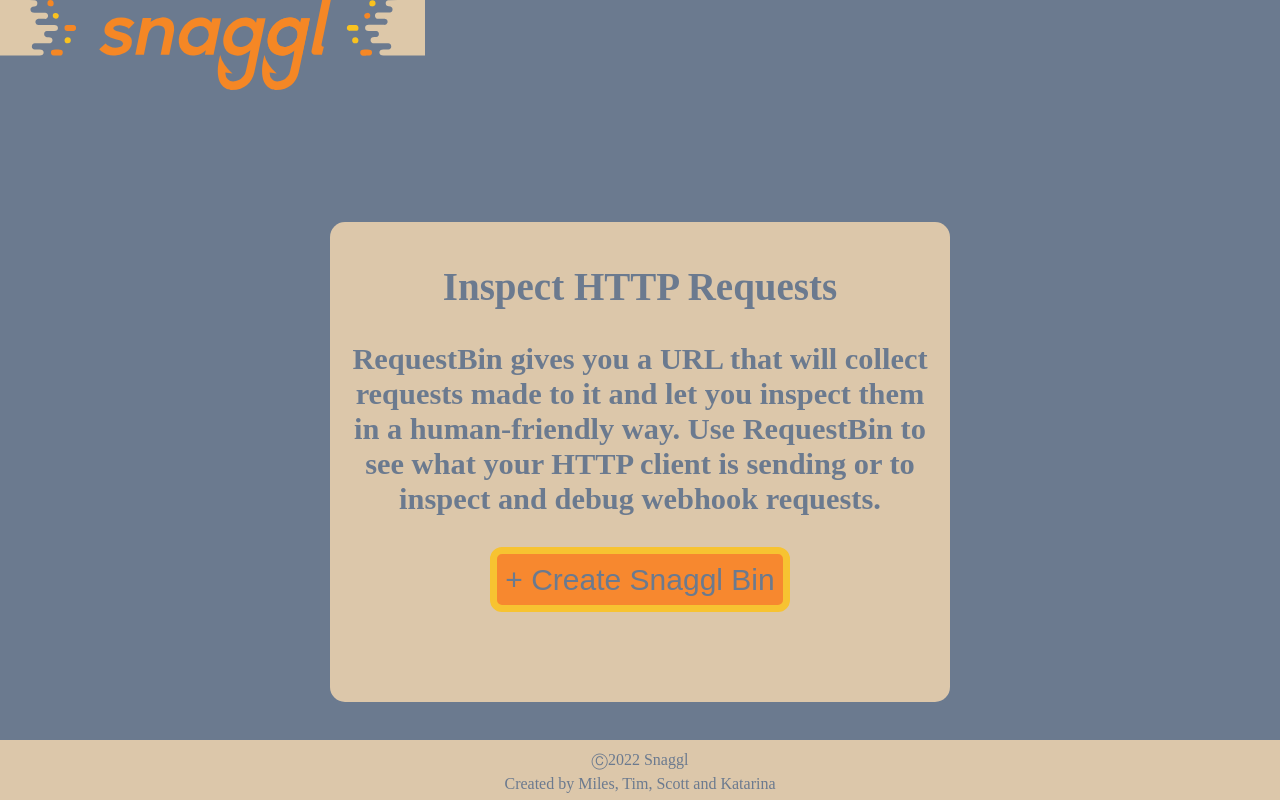
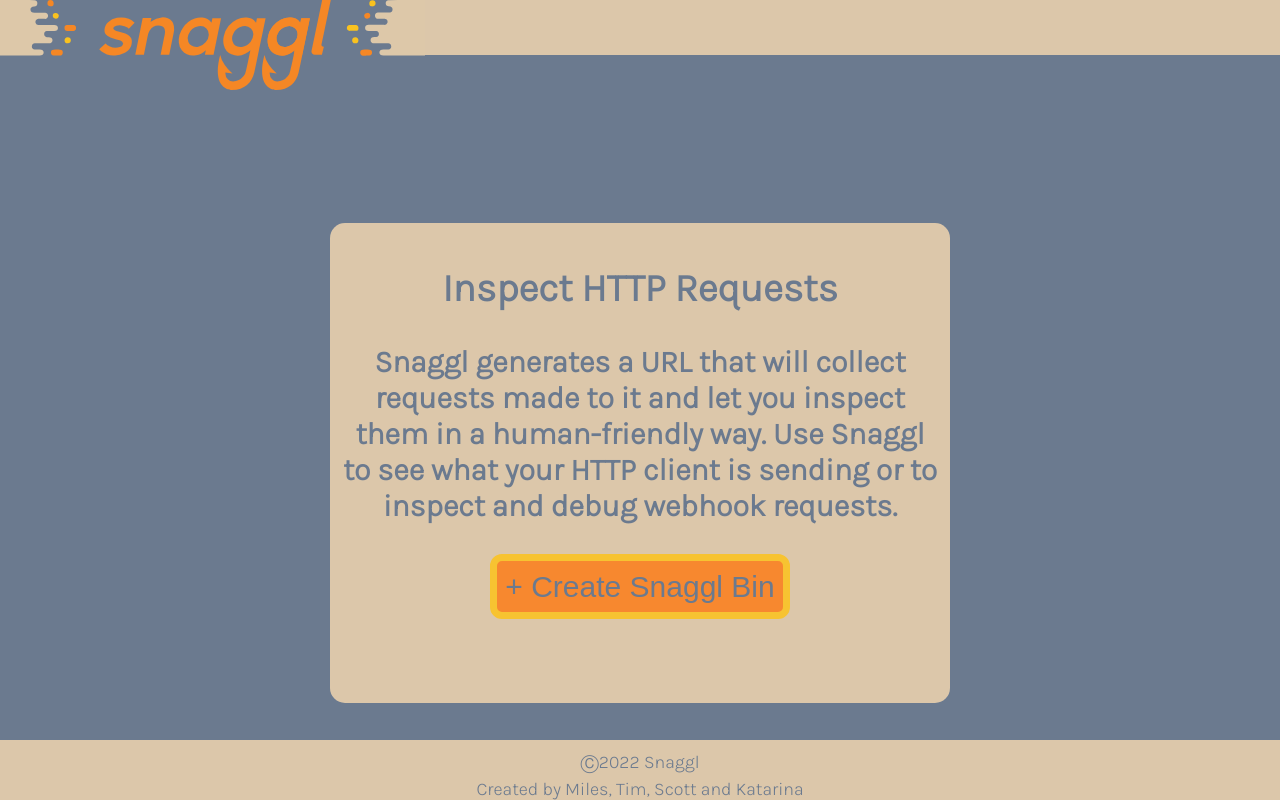
Before and after one commit to not-special/requestbin-clone-frontend, a React (Create React App) app: page / in a window 1280 px wide. Built offline with nearby package versions, Linux system fonts and the light colour scheme.

Commit message:
adding styles

```diff
--- a/src/App.js
+++ b/src/App.js
@@ -7,7 +7,7 @@
 import BinPage from "./components/BinPage";
 import dbOps from "./services/db.js";
 import Footer from "./components/Footer";
-import "./styles.css";
+
 
 const App = () => {
 	const navigate = useNavigate();
--- a/src/components/BinPage.js
+++ b/src/components/BinPage.js
@@ -8,9 +8,31 @@
   const ulStyle = {
     listStyleType: 'none',
     borderStyle: 'solid',
-    marginLeft: '25px',
-    marginRight: '25px'
+    marginLeft: '75px',
+    marginRight: '75px'
   };
+
+  const liStyle = {
+    overflow: 'auto',
+    maxHeight: '500px',
+    color: 'white'
+  };
+
+  const emptyBinStyle = {
+    marginLeft: '35px',
+    marginRight: '35px',
+    color: 'white'
+  }
+
+  const cliStyle = {
+    borderStyle: 'none',
+    borderRadius: '10px',
+    color: 'chartreuse',
+    backgroundColor: 'gray',
+    padding: '10px',
+    overflow: 'auto',
+    width: '65%'
+  }
 
   useEffect(() => {
     dbOps
@@ -25,16 +47,15 @@
 
   if (requests.length === 0) {
     return (
-      <div>
-      <h2>Bin URL: </h2>
-      <h3>{ path }</h3>
-      <h4>Make a request to get started</h4>
+      <div style={emptyBinStyle}>
+        <h2>Bin URL: { path }</h2>
+          <h4>Your bin is empty. Make a request to get started...</h4>
           <h5>cURL</h5>
-      <pre>
+          <pre style={cliStyle}>
             curl -X POST -d &quot;fizz=buzz&quot; http://v1.requestbin.net/r/fot5ok5r
           </pre>
           <h5>PowerShell</h5>
-      <pre>
+          <pre style={cliStyle}>
           powershell -NoLogo -Command &quot;(New-Object System.Net.WebClient).DownloadFile(&apos;http://v1.requestbin.net/r/fot5ok5r&apos;, &apos;C:\Windows\Temp\fot5ok5r.txt&apos;)&quot;
           </pre>
       </div>
@@ -43,11 +64,13 @@
 
   return (
     <div>
-      <h3>Request History for: {path}</h3>
+      <div className="bin-header-container">
+        <h3 className='bin-header'>Request History for Bin: {path}</h3>
+      </div>
       <div>
         { requests.map(request =>
             <ul key={request.id} style={ulStyle}>
-              <li>
+              <li style={liStyle}>
                 <p><strong>HTTP:</strong> {request.http_method}</p>
                 <div>
                   <p><strong>Headers:</strong></p>
--- a/src/components/Footer.js
+++ b/src/components/Footer.js
@@ -2,8 +2,8 @@
 
 const Footer = () => {
 	return (
-		<div class="footer">
-			<div class="text-box">
+		<div className="footer">
+			<div className="text-box">
 				<p>Ⓒ2022 Snaggl</p>
 				<p>Created by Miles, Tim, Scott and Katarina</p>
 			</div>
--- a/src/components/Home.js
+++ b/src/components/Home.js
@@ -4,12 +4,12 @@
 
 
 	return (
-		<div class="container-main">
-			<div class="main-box">
+		<div className="container-main">
+			<div className="main-box">
 			<h2>Inspect HTTP Requests</h2>
-			<h3>RequestBin gives you a URL that will collect requests made to it and let you inspect them in a human-friendly way.
-Use RequestBin to see what your HTTP client is sending or to inspect and debug webhook requests.</h3>
-			<button type="button" id="createbin_btn" class="button" onClick={handleClick}>+ Create Snaggl Bin</button>
+			<h3>Snaggl generates a URL that will collect requests made to it and let you inspect them in a human-friendly way.
+          Use Snaggl to see what your HTTP client is sending or to inspect and debug webhook requests.</h3>
+			<button type="button" id="createbin_btn" className="button" onClick={handleClick}>+ Create Snaggl Bin</button>
 			</div>
 		</div>
 	);
--- a/src/components/Navbar.js
+++ b/src/components/Navbar.js
@@ -3,10 +3,11 @@
 
 function Navbar() {
 	return (
-		<div>
+		<div className="navContainer">
 			<nav id="navabar">
 			<Link to="/"><img src="snaggl_logo_v2.svg" alt="" id="logo"/></Link>
 			</nav>
+			<div className="line"></div>
 			<Outlet />
 		</div>
 	);
--- a/src/index.js
+++ b/src/index.js
@@ -1,4 +1,5 @@
 import ReactDOM from "react-dom";
+import "./styles.css";
 import App from "./App";
 import {
   BrowserRouter as Router
--- a/src/styles.css
+++ b/src/styles.css
@@ -1,7 +1,22 @@
+@import url('https://fonts.googleapis.com/css2?family=Karla:wght@300&display=swap');
+
+html,
 body {
+  /* font-family: sans-serif; */
+  font-family: 'Karla', sans-serif;
+  font-size: large;
   margin: 0%;
   padding: 0%;
   background-color: #6B7A8F;
+  height: 100%;
+}
+
+.navContainer {
+  display: grid;
+  grid-template-columns: 1fr 3fr;
+  grid-template-rows: 1fr;
+  grid-column-gap: 0px;
+  grid-row-gap: 0px;
 }
 
 #navbar {
@@ -12,9 +27,15 @@
   margin-top: -6px;
 }
 
+.line {
+  background-color: #DCC7AA;
+  height: 55px;
+}
+
 #logo {
   height: 90px;
 }
+
 .container-main {
   margin-top: 10%;
 }
@@ -51,6 +72,25 @@
   line-height: 0.5;
 }
 
+.bin-header-container {
+  display: flex;
+  justify-content: center;
+  align-items: center;
+}
+
+.bin-header {
+  color: #ffffff;
+  background-color: #F7882F;
+  width: 400px;
+  height: 60px;
+  display: flex;
+  justify-content: center;
+  align-items: center;
+  -webkit-border-radius: 6px;
+  -moz-border-radius: 6px;
+  border-radius: 6px;
+}
+
 .footer {
 
   /* /* text-align: center; */
@@ -60,9 +100,10 @@
 	margin-top: auto; */
   color: #6B7A8F;
   text-align: center;
-	position:absolute;
-	bottom:0;
-	width:100%;
-	height:60px;   /* Height of the footer */
-	background:#DCC7AA;
+  position: absolute;
+  bottom: 0;
+  width: 100%;
+  height: 60px;
+  /* Height of the footer */
+  background: #DCC7AA;
 }
```
Also changed, not shown: src/components/BinEmpty.js (deleted, +0 -33 lines), src/components/BinFull.js (deleted, +0 -18 lines). Lines whose indentation alone changed are shown as unchanged.
